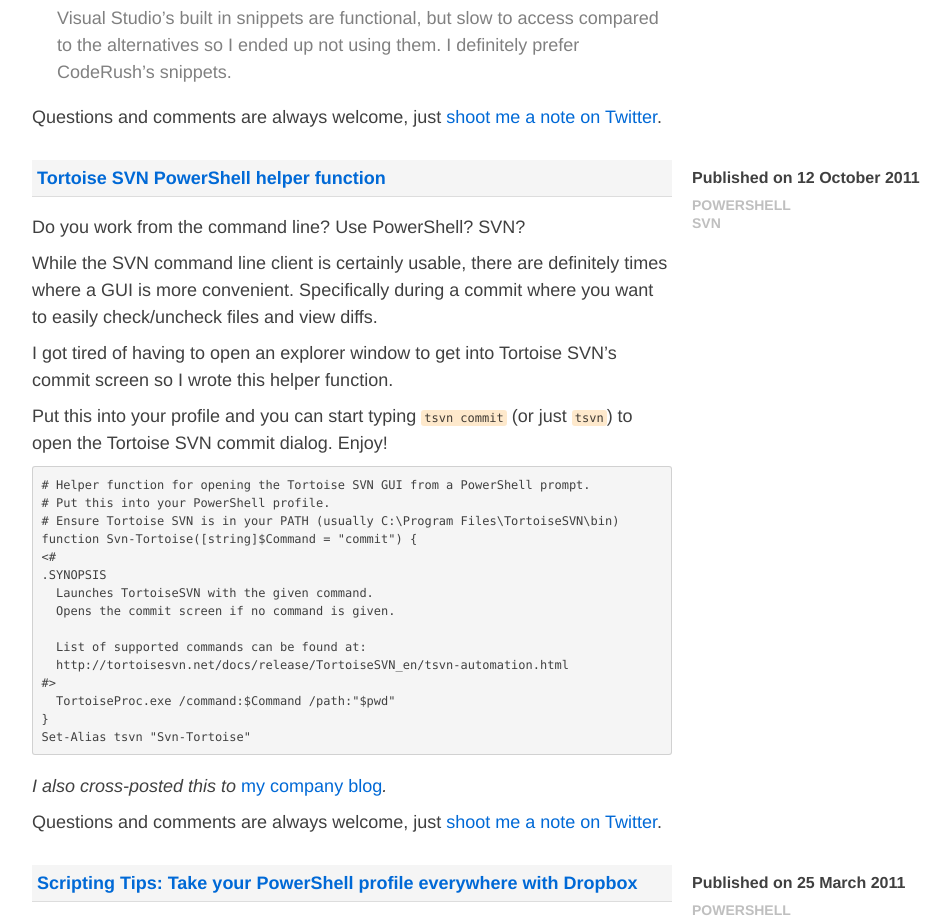
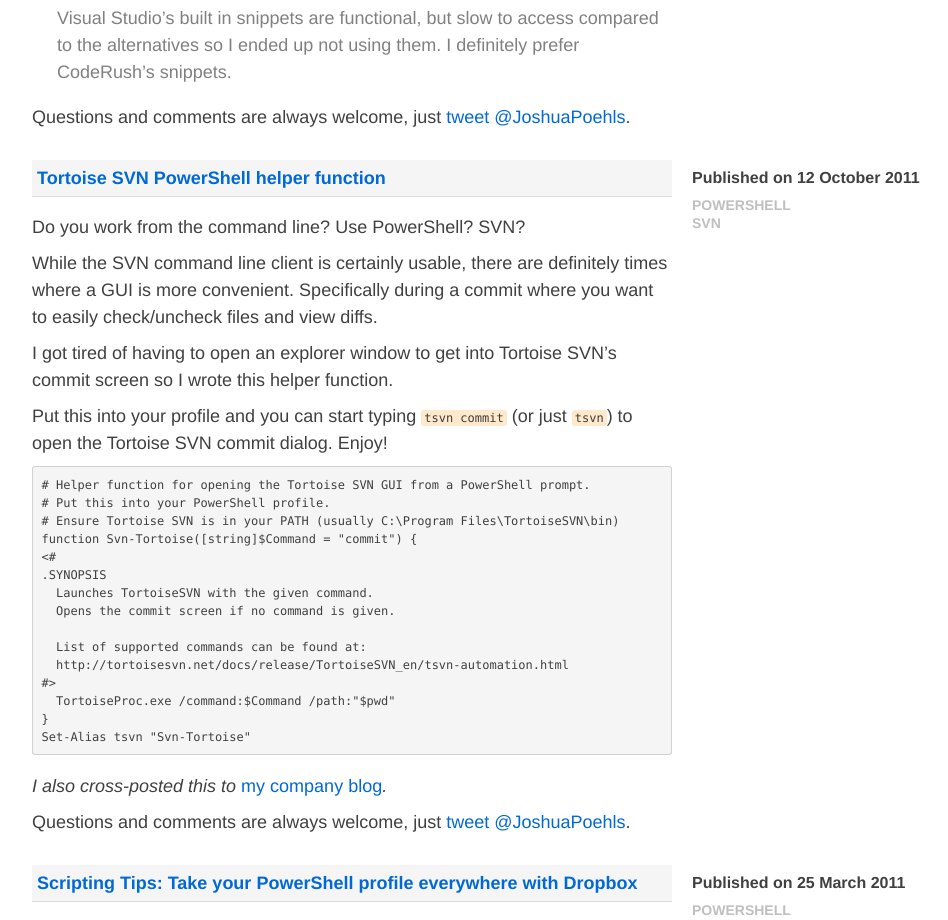
Before and after one commit to jpoehls/zduck.com, a Jekyll site: the page built from index.html, in a window 1280 px wide and 1400 px high, scrolled down 570 px. Shown: the part 153-1073 px from the top of the window, without its empty margins (138-1086 px from the left). Built offline with Jekyll 4.4.1, drawn with Linux system fonts in a browser that asks for light colours; the list of posts is cut into pages by our own code; some of the changed text lies outside the part shown.

Commit message:
Updated post footer.

```diff
--- a/_includes/post.html
+++ b/_includes/post.html
@@ -14,7 +14,7 @@
 			{% endif %}
 
 
-			<p>Questions and comments are always welcome, just <a href="http://www.twitter.com/joshuapoehls">shoot me a note on Twitter</a>.</p>
+			<p>Questions and comments are always welcome, just <a href="http://www.twitter.com/joshuapoehls" title="@JoshuaPoehls on Twitter">tweet @JoshuaPoehls</a>.</p>
 		</div>
     </div><!--content-->
 
```
